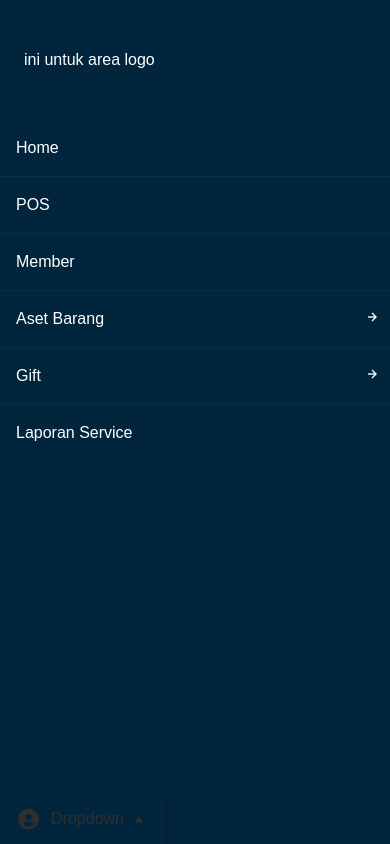
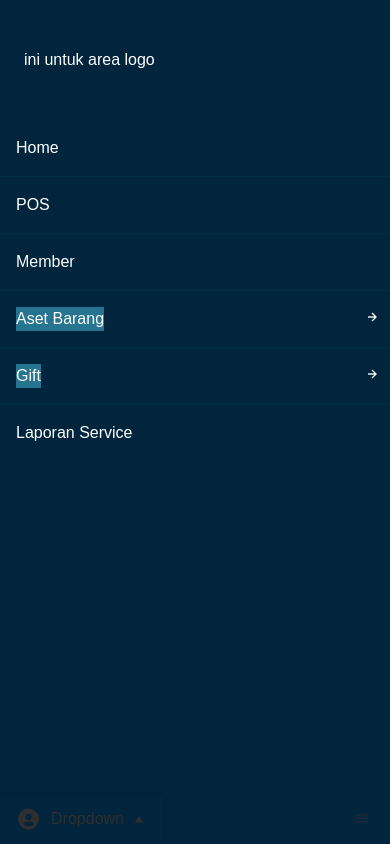
Before and after one commit to maulanadiki/next-pos, a Next.js app: page / in a window 390 px wide. Built offline with nearby package versions, Linux system fonts and the light colour scheme.

Commit message:
masih bermasalah di mobile & toggle nya

```diff
--- a/src/component/navbar/Navbar.jsx
+++ b/src/component/navbar/Navbar.jsx
@@ -22,7 +22,11 @@ const Navbar = () => {
     setToggle(!toggle);
   };
 
-  const router = useRouter()
+  const router = useRouter();
+  // path adalah parameternya
+  const handleChangePage = (path)=>{
+    router.push(path)
+  }
 
   return (
     <div className={styles['navigation__main']}>
@@ -36,7 +40,7 @@ const Navbar = () => {
             return (
               <div key={index} className={styles['navbar__main__container']}>
                 <div className={`${styles['navbar__main-accordion']} ${accordion === index ? styles['accordion_active'] : ''}`} onClick={() => handleClick(index)}>
-                  {menu.name}
+                  <button className={router.pathName === menu.path ? styles['accordion_active']: ''} onClick={()=>handleChangePage(menu.path)}>{menu.name}</button>
                 </div>
                 {menu.submenu && (
                   <span className={`${styles['navbar__main-icon']} ${accordion === index ? styles.rotate : ''}`}> <i className='bx bx-right-arrow-alt'></i></span>
@@ -65,7 +69,7 @@ const Navbar = () => {
 
       </div>
 
-      <div className="navbar__footer">
+      <div className={styles["navbar__footer"]}>
         <button onClick={mainMenu}><i className="uil uil-bars"></i></button>
       </div>
     </div>
--- a/src/component/navbar/data.jsx
+++ b/src/component/navbar/data.jsx
@@ -3,7 +3,7 @@ export const Menu =[
         id:0,
         name:'Home',
         icon:'bx bx-home-alt',
-        path:'/',
+        path:'/home',
         submenu:'',
     },
     {
```
